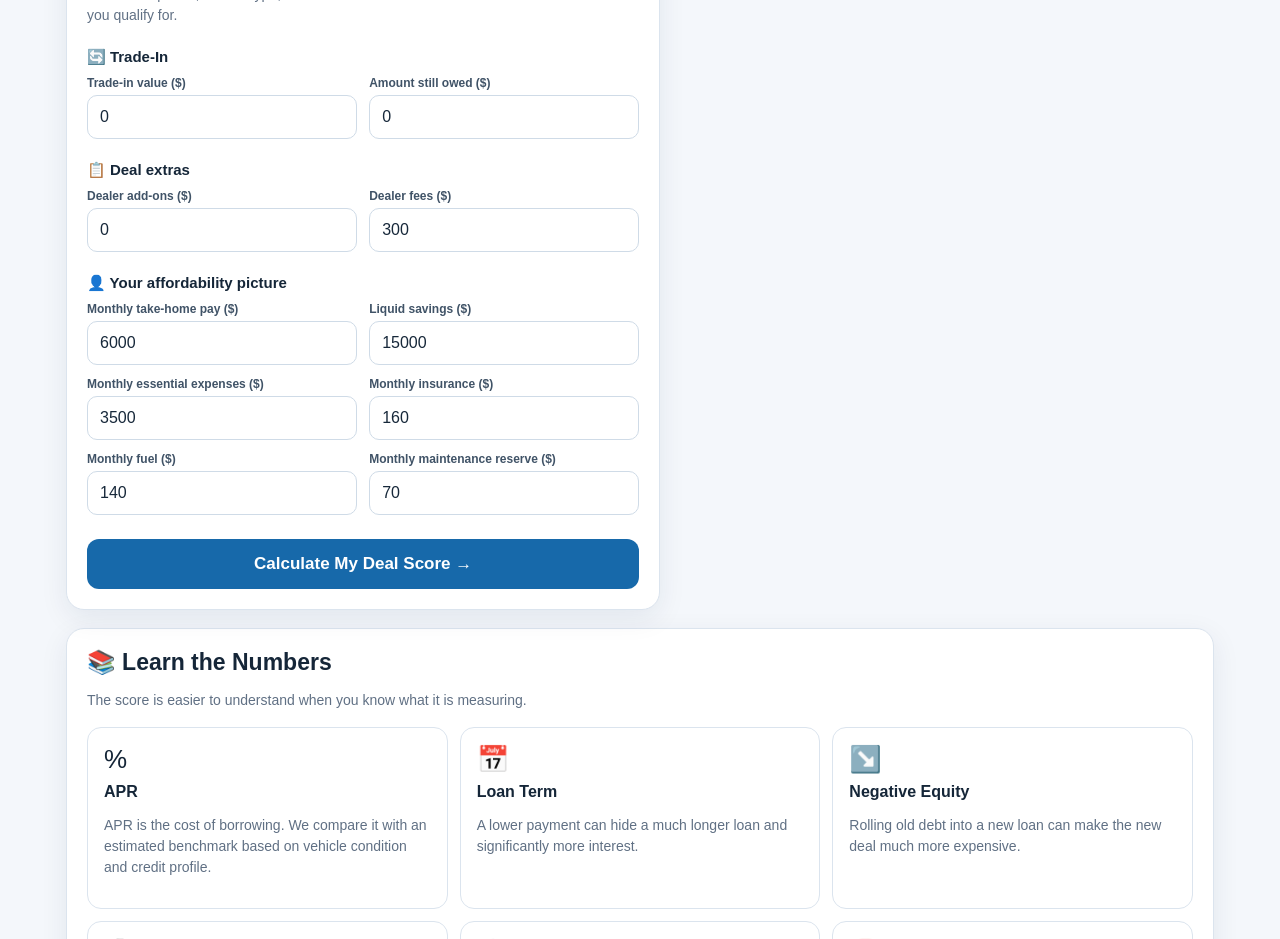
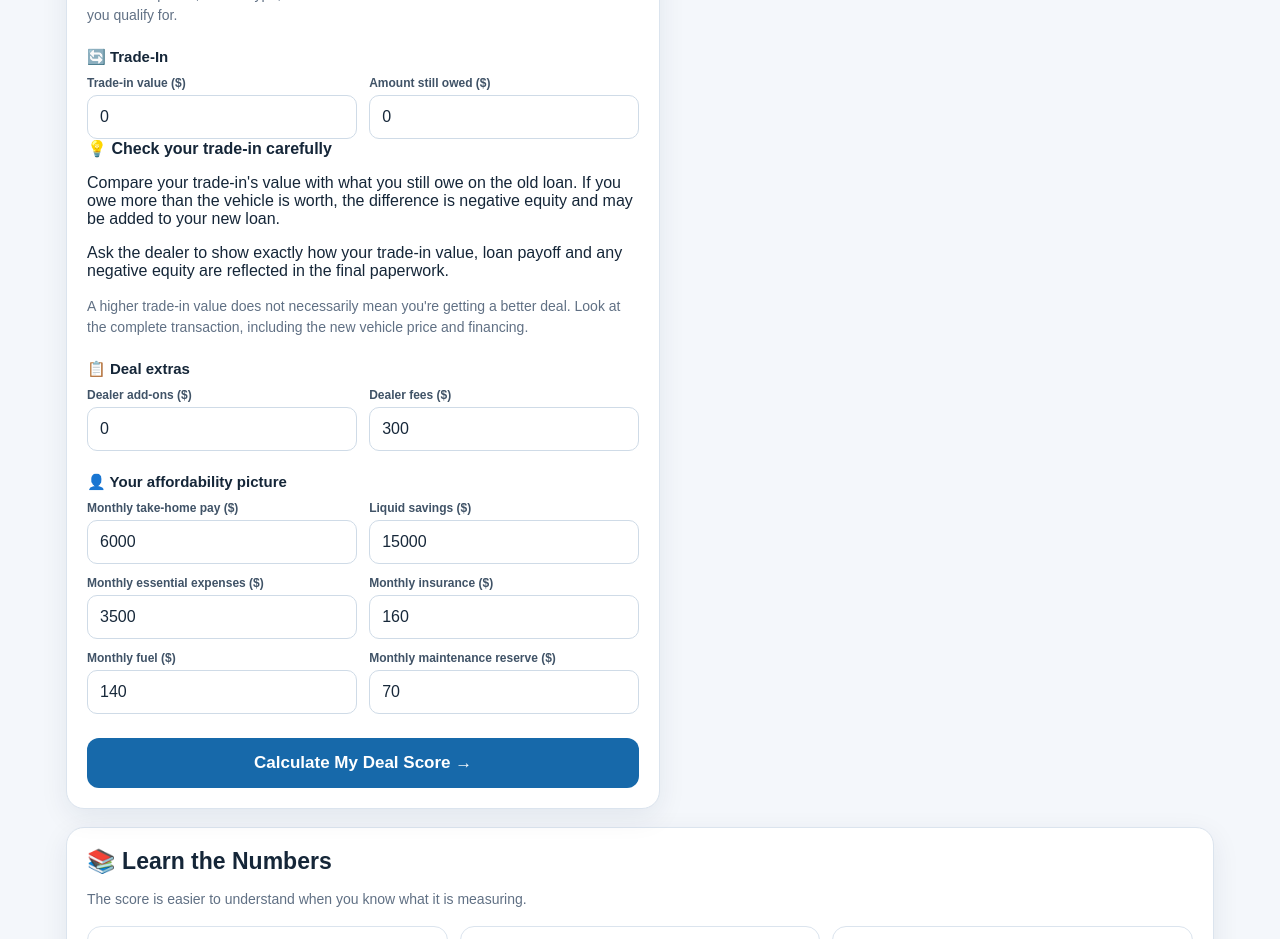
Before and after one commit to rmerrow1/dont-sign-this-yet, a Next.js app: page / in a window 1280 px wide. Shown: the part 1440-2379 px from the top of the page. Built offline with nearby package versions, Linux system fonts and the light colour scheme.

Commit message:
Add trade-in guidance
Added guidance on trade-in value and loan payoff to assist users in understanding their trade-in situation.

```diff
--- a/app/page.js
+++ b/app/page.js
@@ -312,7 +312,26 @@ const marketConfidence =
             <div className="formGrid">
               <Field label="Trade-in value ($)" id="tradeValue" value={form["tradeValue"]} onChange={value => update("tradeValue", value)}/>
               <Field label="Amount still owed ($)" id="tradeOwed" value={form["tradeOwed"]} onChange={value => update("tradeOwed", value)}/>
-            </div>
+            </div><div className="tradeGuide">
+  <strong>💡 Check your trade-in carefully</strong>
+
+  <p>
+    Compare your trade-in's value with what you still owe on the old loan.
+    If you owe more than the vehicle is worth, the difference is negative
+    equity and may be added to your new loan.
+  </p>
+
+  <p>
+    Ask the dealer to show exactly how your trade-in value, loan payoff and
+    any negative equity are reflected in the final paperwork.
+  </p>
+
+  <p className="muted">
+    A higher trade-in value does not necessarily mean you're getting a better
+    deal. Look at the complete transaction, including the new vehicle price
+    and financing.
+  </p>
+</div>
           </Section>
 
           <Section title="📋 Deal extras">
```
